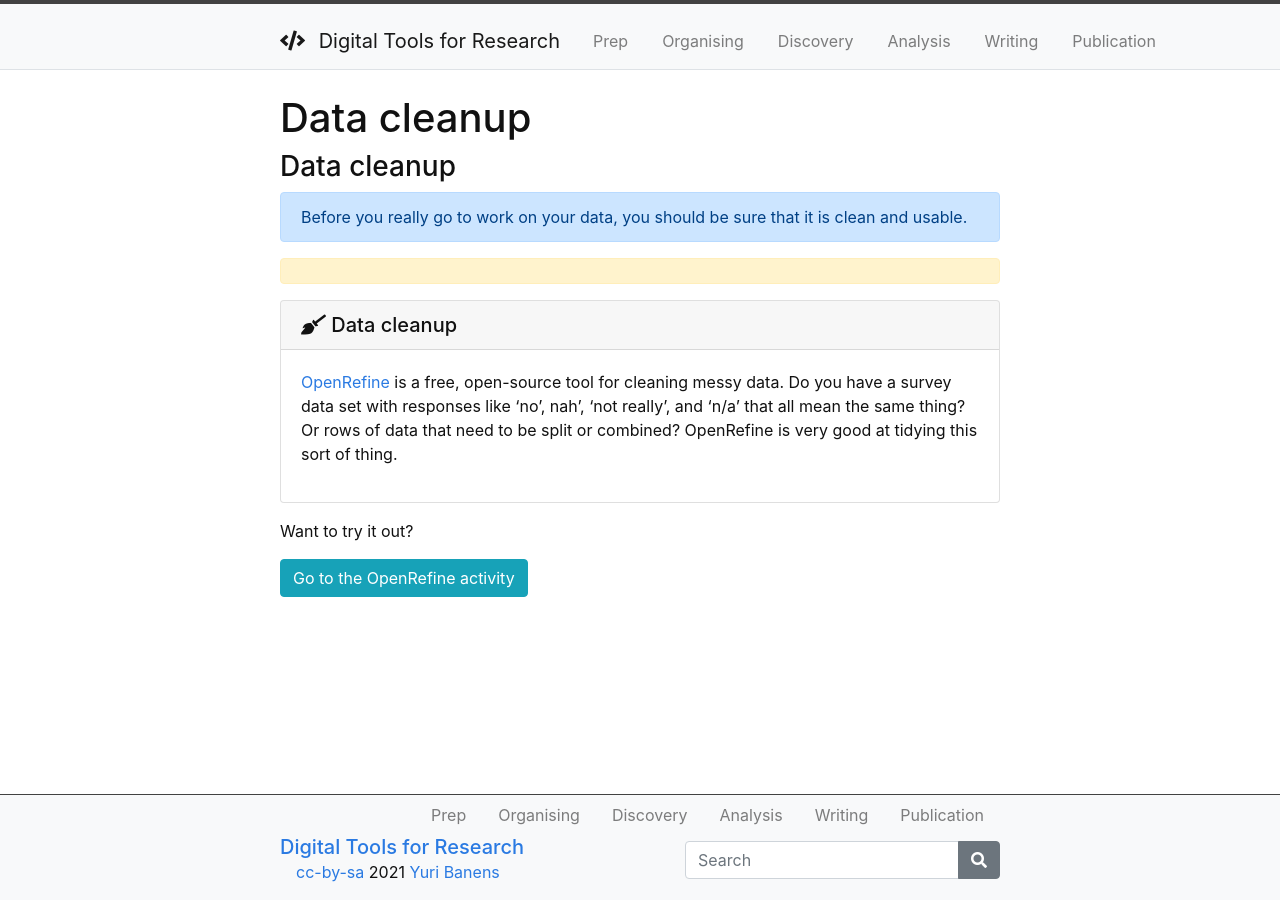
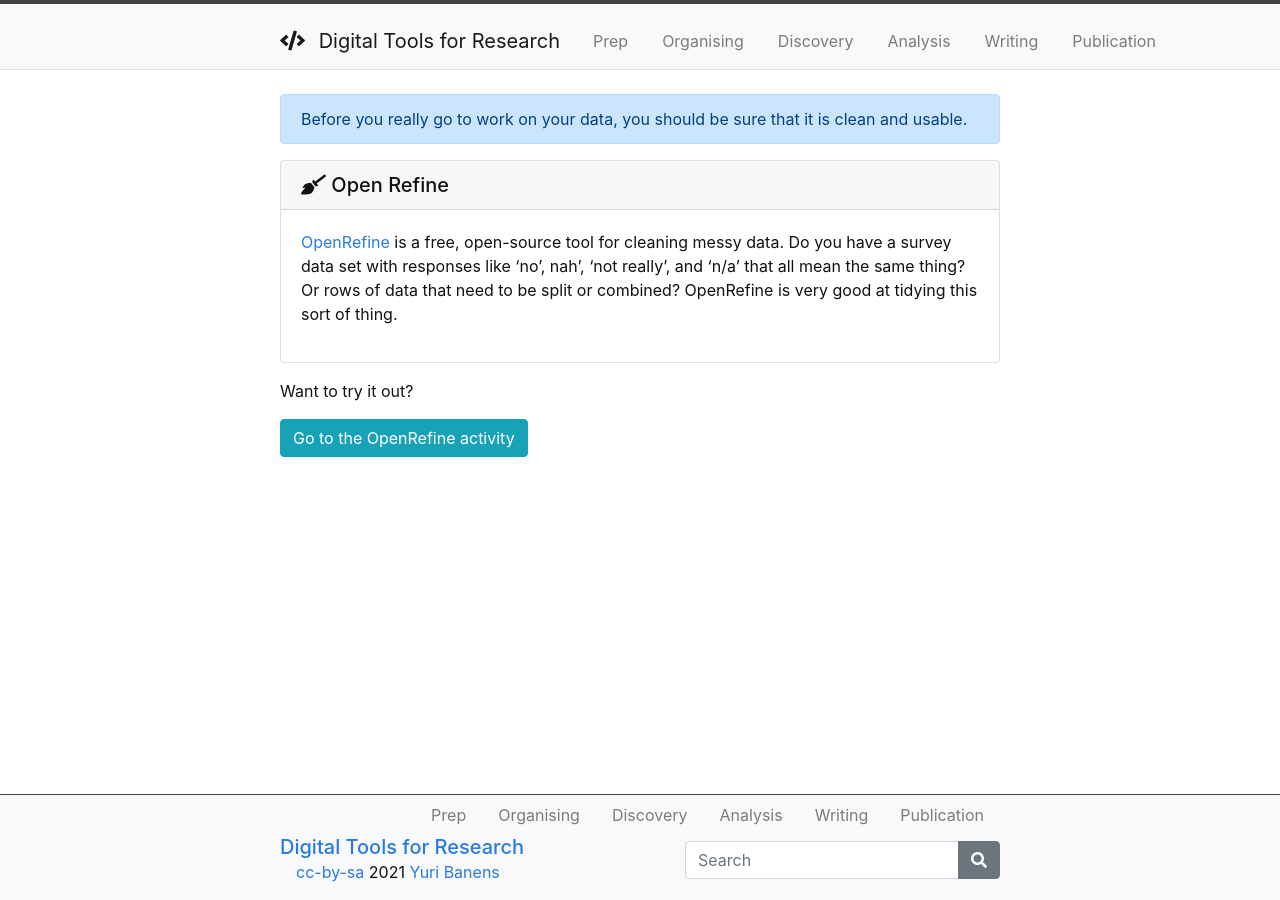
Before and after one commit to GriffithUniLibrary/digital-tools-modular, a Jekyll site: the page built from content/3-analysis-cleanup.md, in a window 1280 px wide. Built offline with Jekyll 4.4.1, drawn with Linux system fonts in a browser that asks for light colours; our own code applies the rules of GitHub Pages for plain Markdown files.

Commit message:
openrefine

```diff
--- a/content/3-analysis-cleanup.md
+++ b/content/3-analysis-cleanup.md
@@ -1,14 +1,10 @@
-### Data cleanup
-
 {% include alert.html text="Before you really go to work on your data, you should be sure that it is clean and usable." color="primary" %}
 
 {% capture text %}
 [OpenRefine](https://openrefine.org/) is a free, open-source tool for cleaning messy data. Do you have a survey data set with responses like 'no', nah', 'not really', and 'n/a' that all mean the same thing? Or rows of data that need to be split or combined? OpenRefine is very good at tidying this sort of thing.
 {% endcapture %}
 
-{% include alert.html text=relatedworkshops color="warning" %}
-
-{% include card.html header="<i class='fas fa-broom'></i> Data cleanup" text=text %}
+{% include card.html header="<i class='fas fa-broom'></i> Open Refine" text=text %}
 
 Want to try it out?
 
```
